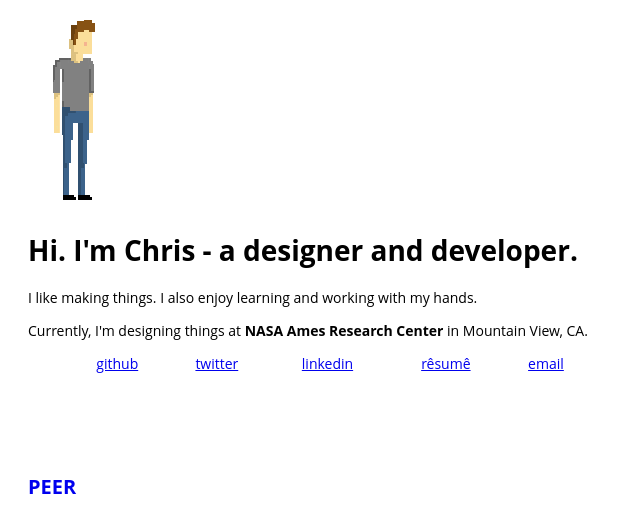
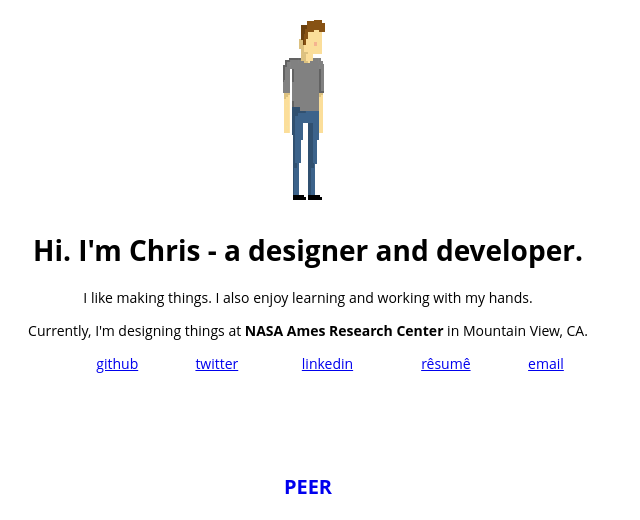
Before and after one commit to cmuellerrr/portfolio, a Jekyll site: the page built from site/index.html, in a window 1280 px wide. Shown: the top 520 px of the page, without its empty margins (0-640 px from the left). Built offline with Jekyll 4.4.1, drawn with Linux system fonts in a browser that asks for light colours; nearby versions of some CDN libraries; Markdown is read by kramdown in place of the engine named in the settings; grey boxes are pictures that could not be loaded.

Commit message:
slight mods

```diff
--- a/site/css/main.css
+++ b/site/css/main.css
@@ -40,6 +40,10 @@ iframe.fill {
 
 /* Intro */
 
+.intro {
+  text-align: center;
+}
+
 .into h1 {
   font-size: 28px;
 }
@@ -65,12 +69,13 @@ iframe.fill {
   margin: 100px 0;
 }
 
-.project .title,
+.excerpt .title,
 .section .title {
   font-size: 20px;
+  text-align: center;
 }
 
-.project .title a {
+.excerpt .title a {
   text-decoration: none;
 }
 
@@ -78,6 +83,7 @@ iframe.fill {
 
 .summary h2 {
   font-size: 24px;
+  text-align: center;
 }
 
 .section {
--- a/site/index.html
+++ b/site/index.html
@@ -22,7 +22,7 @@ title: Home
 
     {% for post in site.posts %}
 
-      <div class="project">
+      <div class="excerpt">
         <h3 class="title"><a href="{{ post.url }}">{{ post.title }}</a></h3>
         {{ post.highlight }}
         <!--<img class="fill" src="{{ post.thumbnail }}">-->
```
